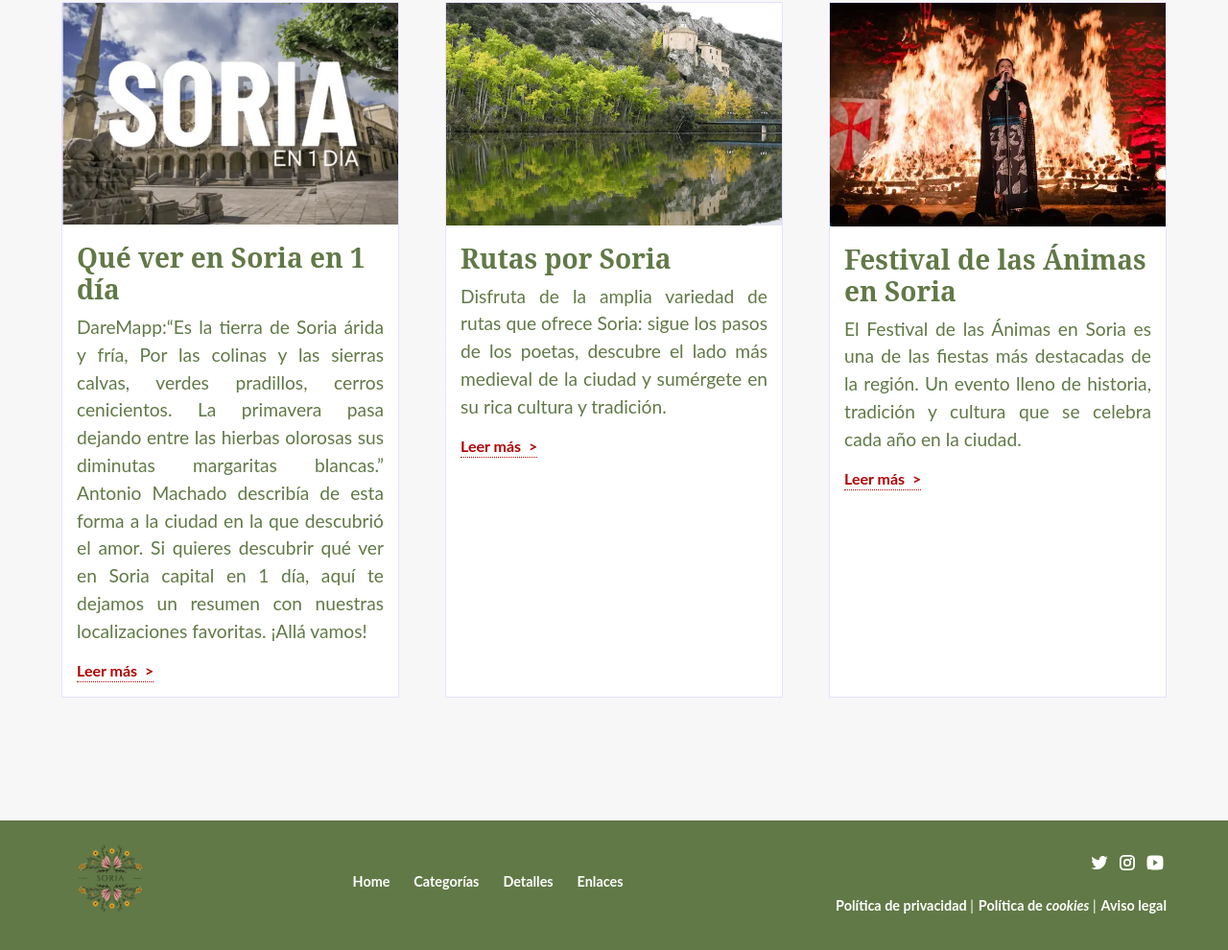
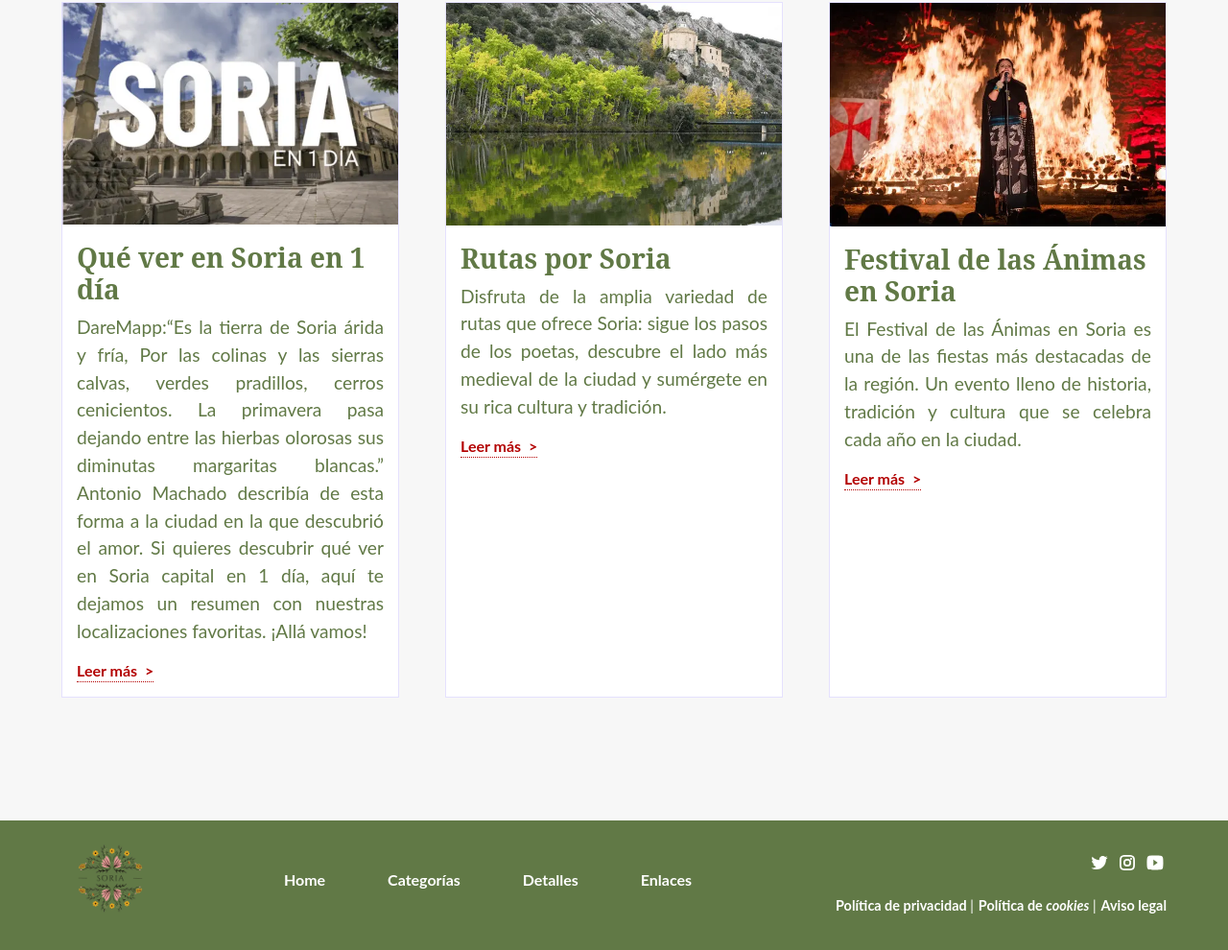
Before and after one commit to Sortega28/Pec3-Hermientas-HtmlyCSS-, a website built with Parcel: page docs/enlaces.html in a window 1280 px wide. Shown: the part 997-1987 px from the top of the page at 96% size. Built offline with nearby package versions, Linux system fonts and the light colour scheme.

Commit message:
submenu4

```diff
--- a/docs/css/styles.css
+++ b/docs/css/styles.css
@@ -272,6 +272,11 @@ footer a:hover {
 footer ul.social li img:hover {
     opacity: 0.7;
 }
+.cta-link {
+    padding: 10px 20px;  /* Añade espacio alrededor del texto */
+    display: inline-block;
+    font-size: 16px; /* Tamaño de fuente adecuado */
+  }
 
 @media(min-width: 992px) {
     .flex-footer {
--- a/docs/enlaces.html
+++ b/docs/enlaces.html
@@ -374,18 +374,33 @@
           <div class="footer-nav">
             <ul>
               <li>
-                <a href="index.html" title="Ir a la página principal">Home</a>
+                <a
+                  href="index.html"
+                  title="Ir a la página principal"
+                  class="cta-link"
+                  >Home</a
+                >
               </li>
               <li>
-                <a href="categoria.html" title="Categorías">Categorías</a>
+                <a href="categoria.html" title="Categorías" class="cta-link"
+                  >Categorías</a
+                >
               </li>
               <li>
-                <a href="detalle.html" title="Detalles sobre las categorías"
+                <a
+                  href="detalle.html"
+                  title="Detalles sobre las categorías"
+                  class="cta-link"
                   >Detalles</a
                 >
               </li>
               <li>
-                <a href="enlaces.html" title="Videos de interés">Enlaces</a>
+                <a
+                  href="enlaces.html"
+                  title="Videos de interés"
+                  class="cta-link"
+                  >Enlaces</a
+                >
               </li>
             </ul>
           </div>
```
